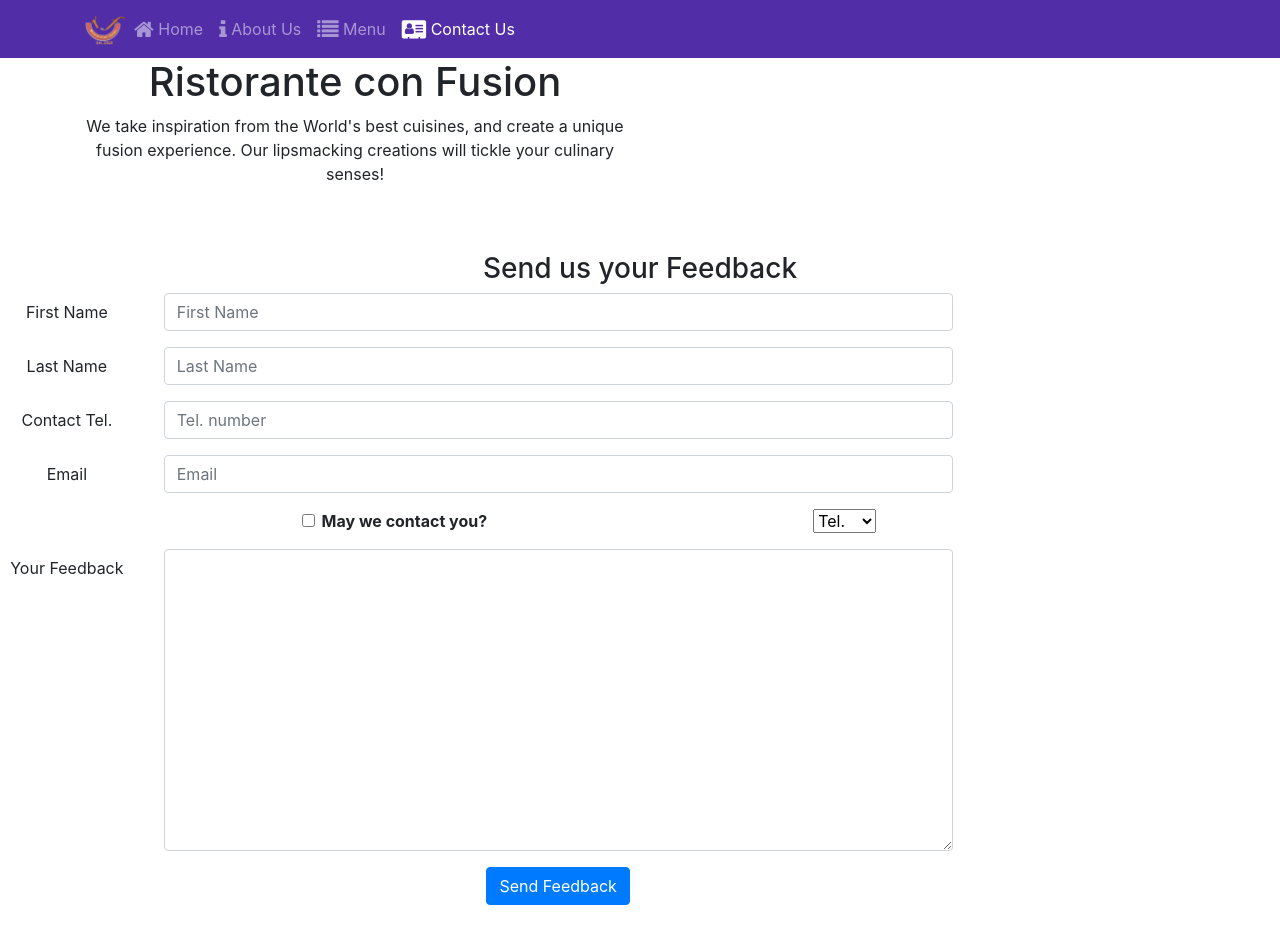
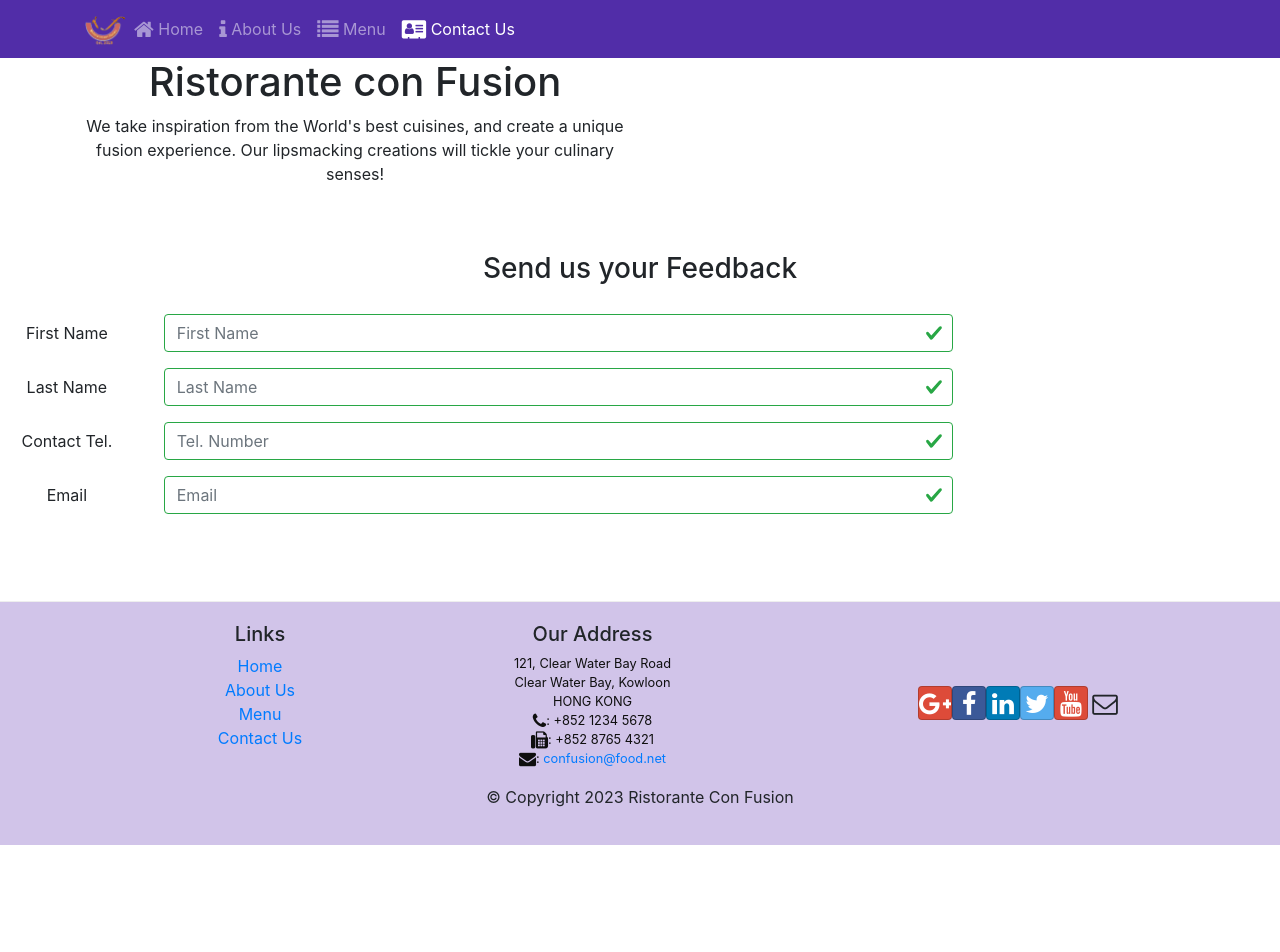
Before and after one commit to SuRiHank/FirstReact_Lab22-23, a React (Create React App) app: page /contactus in a window 1280 px wide. Shown: the top 952 px of the page. After the commit the page ends 845 px from the top, so only its background shows below. Built offline with nearby package versions, Linux system fonts and the light colour scheme.

Commit message:
Controlled Form Validation

```diff
--- a/src/components/ContactComponent.js
+++ b/src/components/ContactComponent.js
@@ -2,9 +2,7 @@
 // import { Breadcrumb, BreadcrumbItem } from 'reactstrap';
 import { Link } from 'react-router-dom';
 import React, { Component } from 'react';
-import { Breadcrumb, BreadcrumbItem,
-            Button, Form, FormGroup, Label, Input, Col } from 'reactstrap';
-
+import { Breadcrumb, BreadcrumbItem, Button, Form, FormGroup, Label, Input, Col, Row, FormFeedback } from 'reactstrap';
 class Contact extends Component {
     constructor(props) {
         super(props);
@@ -16,12 +14,25 @@
             email: '',
             agree: false,
             contactType: 'Tel.',
-            message: ''
+            message: '',
+            touched: {
+                firstname: false,
+                lastname: false,
+                telnum: false,
+                email: false
+            }
         };
 
+        this.handleSubmit = this.handleSubmit.bind(this);
         this.handleInputChange = this.handleInputChange.bind(this);
-        this.handleSubmit = this.handleSubmit.bind(this);
+        this.handleBlur = this.handleBlur.bind(this);
 
+    }
+
+    handleBlur = (field) => (evt) => {
+        this.setState({
+            touched: { ...this.state.touched, [field]: true }
+        });
     }
 
     handleInputChange(event) {
@@ -40,7 +51,37 @@
         event.preventDefault();
     }
 
+    validate(firstname, lastname, telnum, email) {
+        const errors = {
+            firstname: '',
+            lastname: '',
+            telnum: '',
+            email: ''
+        };
+
+        if (this.state.touched.firstname && firstname.length < 3)
+            errors.firstname = 'First Name should be >= 3 characters';
+        else if (this.state.touched.firstname && firstname.length > 10)
+            errors.firstname = 'First Name should be <= 10 characters';
+
+        if (this.state.touched.lastname && lastname.length < 3)
+            errors.lastname = 'Last Name should be >= 3 characters';
+        else if (this.state.touched.lastname && lastname.length > 10)
+            errors.lastname = 'Last Name should be <= 10 characters';
+
+        const reg = /^\d+$/;
+        if (this.state.touched.telnum && !reg.test(telnum))
+            errors.telnum = 'Tel. Number should contain only numbers';
+
+        if(this.state.touched.email && email.split('').filter(x => x === '@').length !== 1)
+            errors.email = 'Email should contain a @';
+
+        return errors;
+    }
+
+
     render() {
+        const errors = this.validate(this.state.firstname, this.state.lastname, this.state.telnum, this.state.email);
         return(
             <div className="row row-content">
             <div className="col-12">
@@ -54,7 +95,11 @@
                                     <Input type="text" id="firstname" name="firstname"
                                         placeholder="First Name"
                                         value={this.state.firstname}
+                                        valid={errors.firstname === ''}
+                                        invalid={errors.firstname !== ''}
+                                        onBlur={this.handleBlur('firstname')}
                                         onChange={this.handleInputChange} />
+                                    <FormFeedback>{errors.firstname}</FormFeedback>
                                 </Col>
                             </FormGroup>
                             <FormGroup row>
@@ -63,16 +108,24 @@
                                     <Input type="text" id="lastname" name="lastname"
                                         placeholder="Last Name"
                                         value={this.state.lastname}
+                                        valid={errors.lastname === ''}
+                                        invalid={errors.lastname !== ''}
+                                        onBlur={this.handleBlur('lastname')}
                                         onChange={this.handleInputChange} />
+                                    <FormFeedback>{errors.lastname}</FormFeedback>
                                 </Col>
                             </FormGroup>
                             <FormGroup row>
                                 <Label htmlFor="telnum" md={2}>Contact Tel.</Label>
                                 <Col md={10}>
                                     <Input type="tel" id="telnum" name="telnum"
-                                 placeholder="Tel. number"
+                                        placeholder="Tel. Number"
                                         value={this.state.telnum}
+                                        valid={errors.telnum === ''}
+                                        invalid={errors.telnum !== ''}
+                                        onBlur={this.handleBlur('telnum')}
                                         onChange={this.handleInputChange} />
+                                    <FormFeedback>{errors.telnum}</FormFeedback>
                                 </Col>
                             </FormGroup>
                             <FormGroup row>
@@ -81,44 +134,11 @@
                                     <Input type="email" id="email" name="email"
                                         placeholder="Email"
                                         value={this.state.email}
+                                        valid={errors.email === ''}
+                                        invalid={errors.email !== ''}
+                                        onBlur={this.handleBlur('email')}
                                         onChange={this.handleInputChange} />
-                         </Col>
-                     </FormGroup>
-                     <FormGroup row>
-                         <Col md={{size: 6, offset: 2}}>
-                             <FormGroup check>
-                                 <Label check>
-                                     <Input type="checkbox"
-                                         name="agree"
-                                         checked={this.state.agree}
-                                         onChange={this.handleInputChange} /> {' '}
-                                     <strong>May we contact you?</strong>
-                                 </Label>
-                             </FormGroup>
-                         </Col>
-                         <Col md={{size: 3, offset: 1}}>
-                             <Input type="select" name="contactType"
-                                     value={this.state.contactType}
-                                     onChange={this.handleInputChange}>
-                                 <option>Tel.</option>
-                                 <option>Email</option>
-                             </Input>
-                         </Col>
-                     </FormGroup>
-                     <FormGroup row>
-                         <Label htmlFor="message" md={2}>Your Feedback</Label>
-                         <Col md={10}>
-                             <Input type="textarea" id="message" name="message"
-                                 rows="12"
-                                 value={this.state.message}
-                                 onChange={this.handleInputChange}></Input>
-                         </Col>
-                     </FormGroup>
-                     <FormGroup row>
-                         <Col md={{size: 10, offset: 2}}>
-                             <Button type="submit" color="primary">
-                                 Send Feedback
-                             </Button>
+                                    <FormFeedback>{errors.email}</FormFeedback>
                                 </Col>
                             </FormGroup>
                  </Form>
```
Lines whose indentation alone changed are shown as unchanged.
